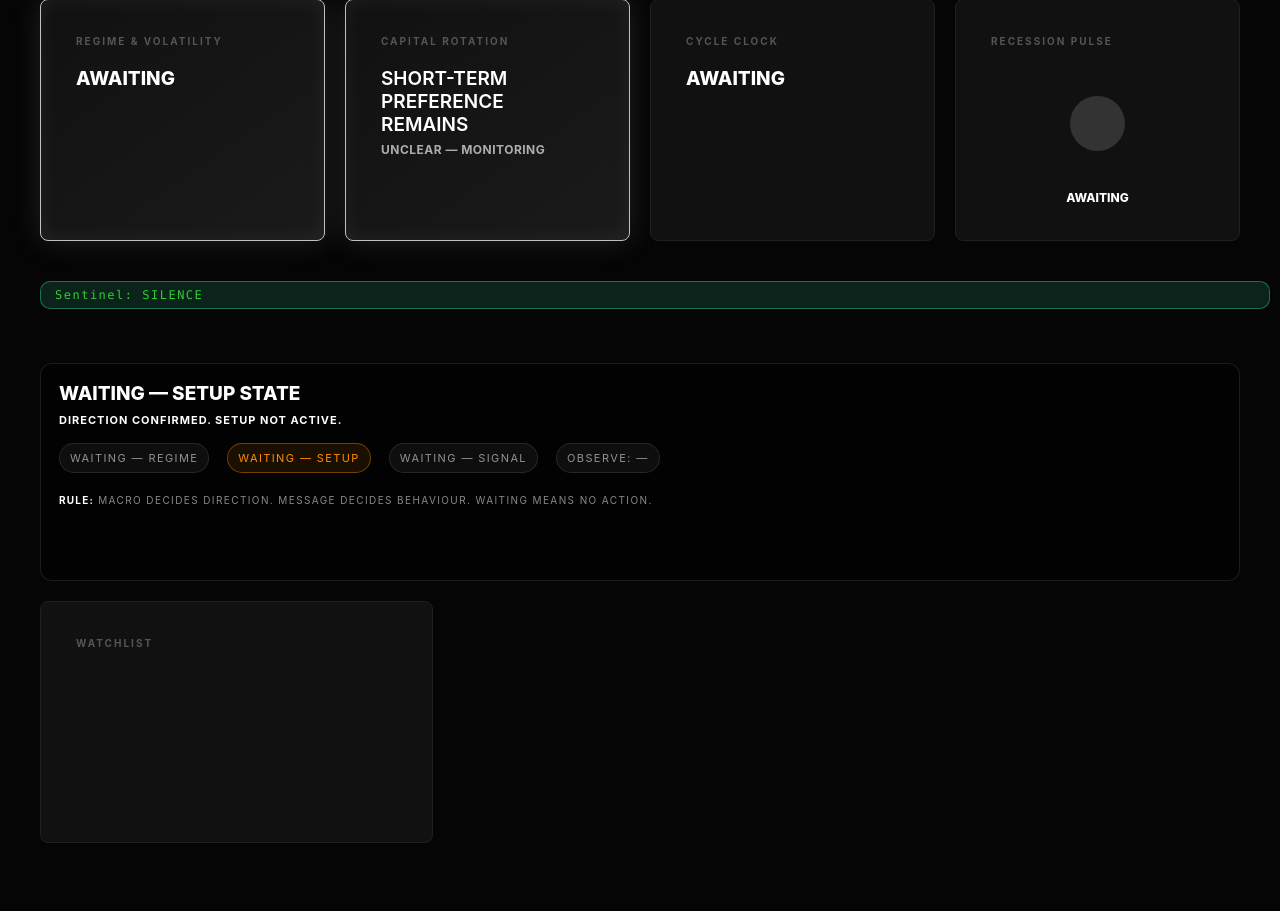
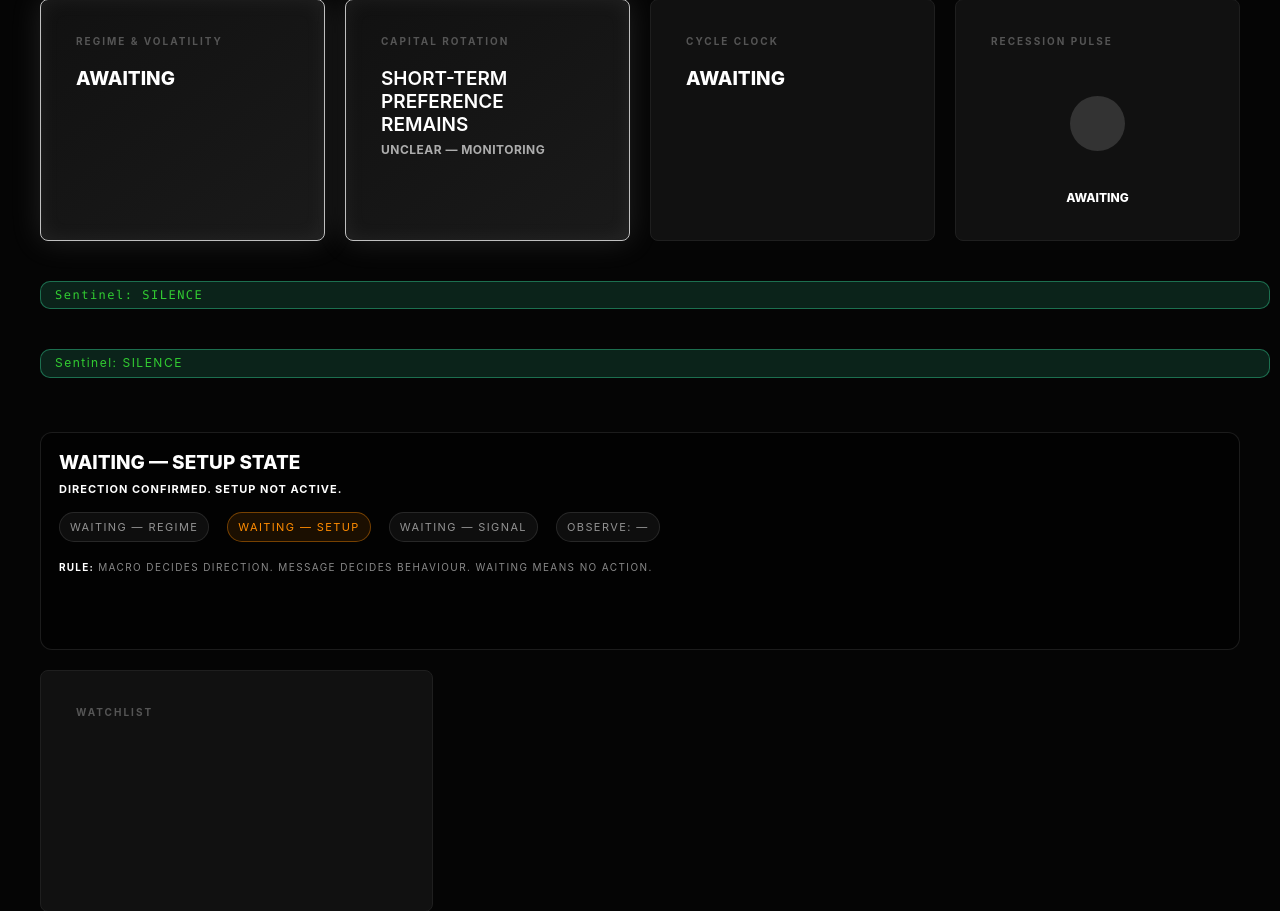
Before and after one commit to SJAGSINGH/SuttonHouse-MarkMon, a Flask app: page / in a window 1280 px wide. Shown: the part 261-1172 px from the top of the page. Before the commit the page ends 1104 px from the top, so only its background shows below. Run offline with Flask 3, Linux system fonts and the light colour scheme; some libraries are stand-ins or nearby versions.

Commit message:
Update sentinel.html

```diff
--- a/templates/sentinel.html
+++ b/templates/sentinel.html
@@ -5,15 +5,28 @@
   </div>
 </div>
 
-<!-- MESSAGE (1/3) + STOCK (2/3) ROW -->
+<!-- ============================
+     SENTINEL STRIP (FULL WIDTH)
+============================ -->
+<div class="sentinel-strip" id="sentinel-card">
+  <div class="sentinel-output" id="sentinel-output">
+    Sentinel: SILENCE
+  </div>
+</div>
+
+<!-- ============================
+     MESSAGE (1/3) + WATCHLIST (2/3)
+============================ -->
 <div class="ms-row">
 
   <!-- MESSAGE CARD (LEFT 1/3) -->
   <div class="card" id="msg-card">
-    <!-- compact by design; IDs preserved for JS -->
-    <div class="primary-text" id="msg-headline">WAITING</div>
+    <div class="primary-text" id="msg-headline">
+      WAITING — SETUP STATE
+    </div>
+
     <div class="secondary-text" id="msg-subline">
-      AWAITING — NO ACTIVE CONDITION
+      Direction confirmed. Setup not active.
     </div>
 
     <div class="badge-row">
@@ -23,14 +36,14 @@
       <div class="badge" id="msg-observe">OBSERVE: —</div>
     </div>
 
-    <div class="gmeta" style="margin-top:14px;">
-      <strong>Rule:</strong>
-      Macro decides direction. Message decides behaviour.
+    <div class="gmeta" style="margin-top:12px;">
+      <strong>Rule:</strong> Macro decides direction.
+      Message decides behaviour.
       Waiting means no action.
     </div>
   </div>
 
-  <!-- STOCK CARD (RIGHT 2/3) -->
+  <!-- WATCHLIST CARD (RIGHT 2/3) -->
   <div class="card" id="stock-card">
     <h3>Watchlist</h3>
 
@@ -44,6 +57,7 @@
   </div>
 
 </div>
+
 
 <!-- ============================
      SCADA DEBUG PANEL
```
